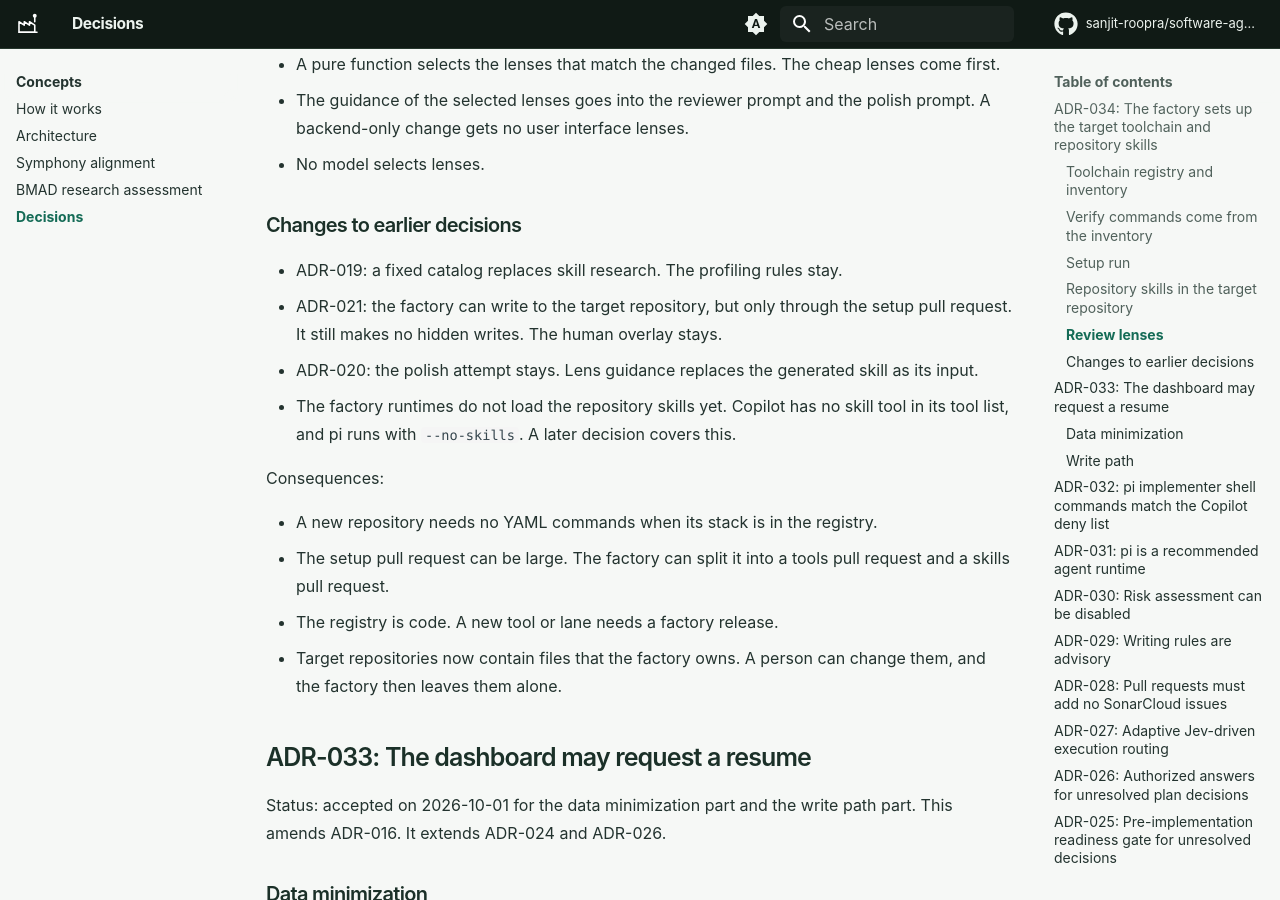
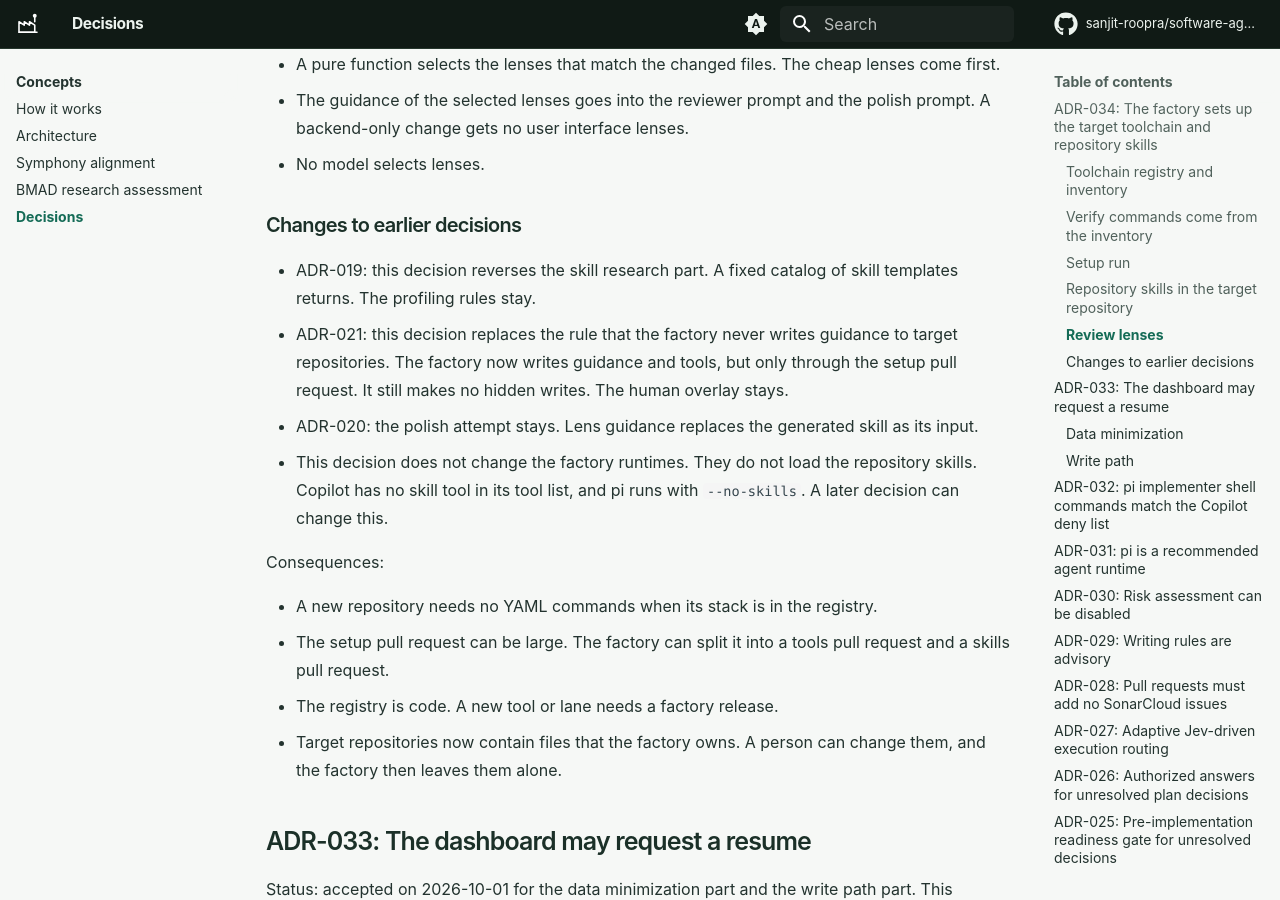
Before and after one commit to sanjit-roopra/software-agent-factory, an MkDocs documentation site: the page built from docs/decisions.md, in a window 1280 px wide and 900 px high, scrolled down 2344 px. Built offline with MkDocs 1.6.1 and Material for MkDocs 9.7.7, drawn with Linux system fonts in a browser that asks for light colours; comment, search, counter and statistics services are not loaded; some of the changed text lies outside the part shown.

Commit message:
docs(adr): mark ADR-019 and ADR-021 as superseded in part by ADR-034
Co-Authored-By: Claude Opus 5.5 <noreply@anthropic.com>

```diff
--- a/docs/decisions.md
+++ b/docs/decisions.md
@@ -76,12 +76,15 @@ CLAUDE.md -> AGENTS.md                         symbolic link
 
 ### Changes to earlier decisions
 
-- ADR-019: a fixed catalog replaces skill research. The profiling rules stay.
-- ADR-021: the factory can write to the target repository, but only through the setup pull request.
+- ADR-019: this decision reverses the skill research part. A fixed catalog of skill templates returns.
+  The profiling rules stay.
+- ADR-021: this decision replaces the rule that the factory never writes guidance to target repositories.
+  The factory now writes guidance and tools, but only through the setup pull request.
   It still makes no hidden writes. The human overlay stays.
 - ADR-020: the polish attempt stays. Lens guidance replaces the generated skill as its input.
-- The factory runtimes do not load the repository skills yet. Copilot has no skill tool in its tool list, and pi runs with `--no-skills`.
-  A later decision covers this.
+- This decision does not change the factory runtimes. They do not load the repository skills.
+  Copilot has no skill tool in its tool list, and pi runs with `--no-skills`.
+  A later decision can change this.
 
 Consequences:
 
@@ -1120,6 +1123,9 @@ while leaving runs and workspaces untouched.
 
 ## ADR-019: Repository capabilities are deterministic profiling plus on-demand skill research
 
+*Superseded in part by [ADR-034](#adr-034-the-factory-sets-up-the-target-toolchain-and-repository-skills):
+a fixed catalog of skill templates replaces skill research. The profiling rules stand.*
+
 *Supersedes the original ADR-019, which selected advisory skills from a fixed,
 versioned built-in catalog. That catalog is removed.*
 
@@ -1228,6 +1234,9 @@ fake run records an initial implementation attempt and one polish attempt.
 
 ## ADR-021: Repository guidance is two artifacts: generated and reusable, plus a human overlay
 
+*Superseded in part by [ADR-034](#adr-034-the-factory-sets-up-the-target-toolchain-and-repository-skills):
+the factory writes guidance and tools to the target repository through a setup pull request. The human overlay stands.*
+
 Repository guidance has two producers with different trust levels. It uses two
 separate artifacts rather than one shared file.
 
```
